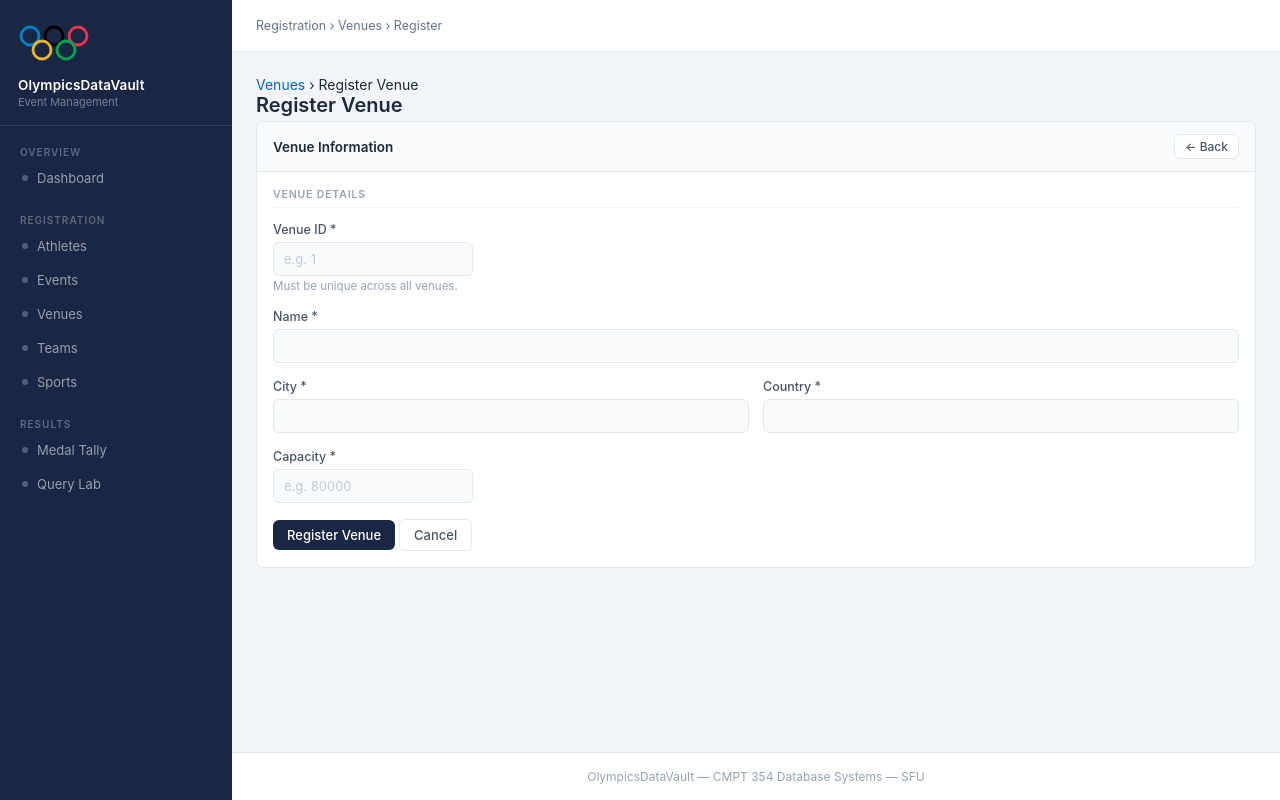
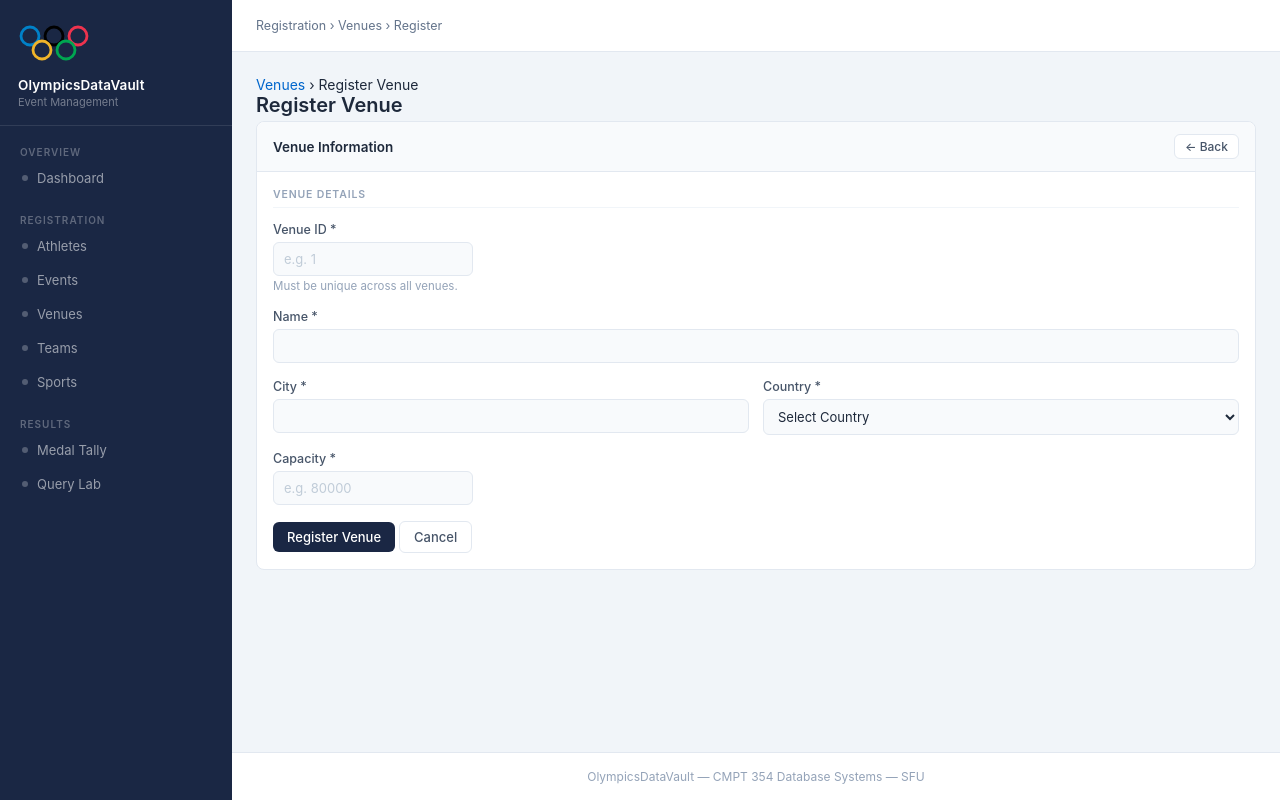
Before and after one commit to DakshArora07/OlympicsDataVault, a Flask app: page /register_venue in a window 1280 px wide. Run offline with Flask 3, Linux system fonts and the light colour scheme.

Commit message:
Added drop down option for register_events

```diff
--- a/templates/register_venue.html
+++ b/templates/register_venue.html
@@ -45,10 +45,18 @@
                     <input type="text" name="city" class="form-control" required maxlength="50"
                            value="{{ form.get('city', '') if form else '' }}">
                 </div>
+
                 <div class="form-group">
                     <label class="form-label">Country *</label>
-                    <input type="text" name="country" class="form-control" required maxlength="60"
-                           value="{{ form.get('country', '') if form else '' }}">
+                    <select name="country" class="form-control" required>
+                        <option value="">Select Country</option>
+                        {% for c in countries %}
+                            <option value="{{ c.country_code }}"
+                                {% if form and form.get('country') == c.country_code %}selected{% endif %}>
+                                {{ c.name }} ({{ c.country_code }})
+                            </option>
+                        {% endfor %}
+                    </select>
                 </div>
             </div>
 
```
Also changed, not shown: 1 other file.
